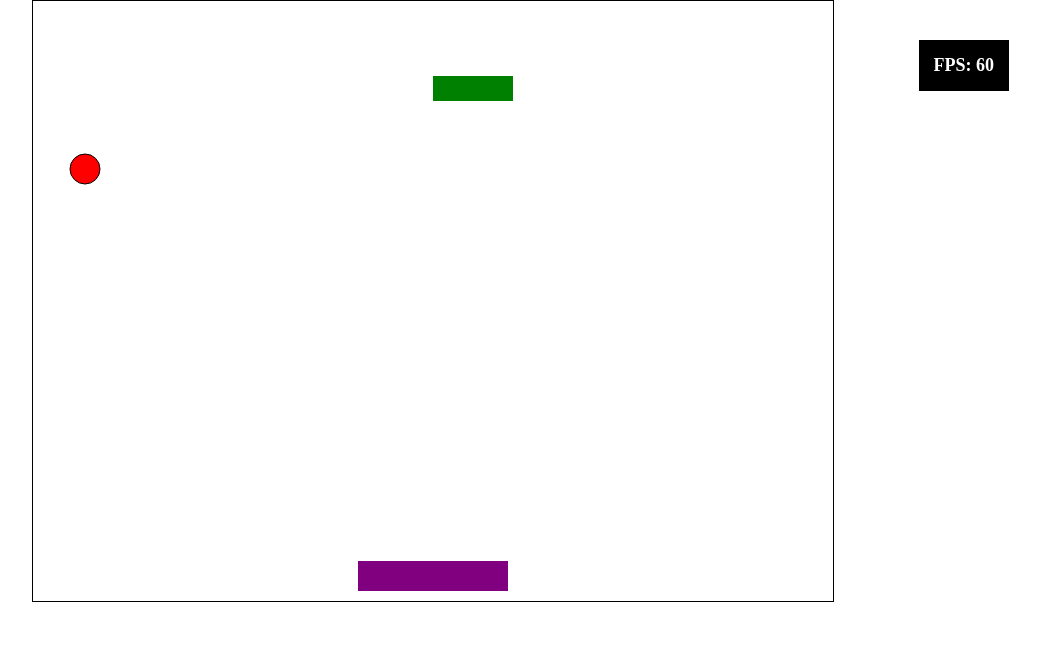
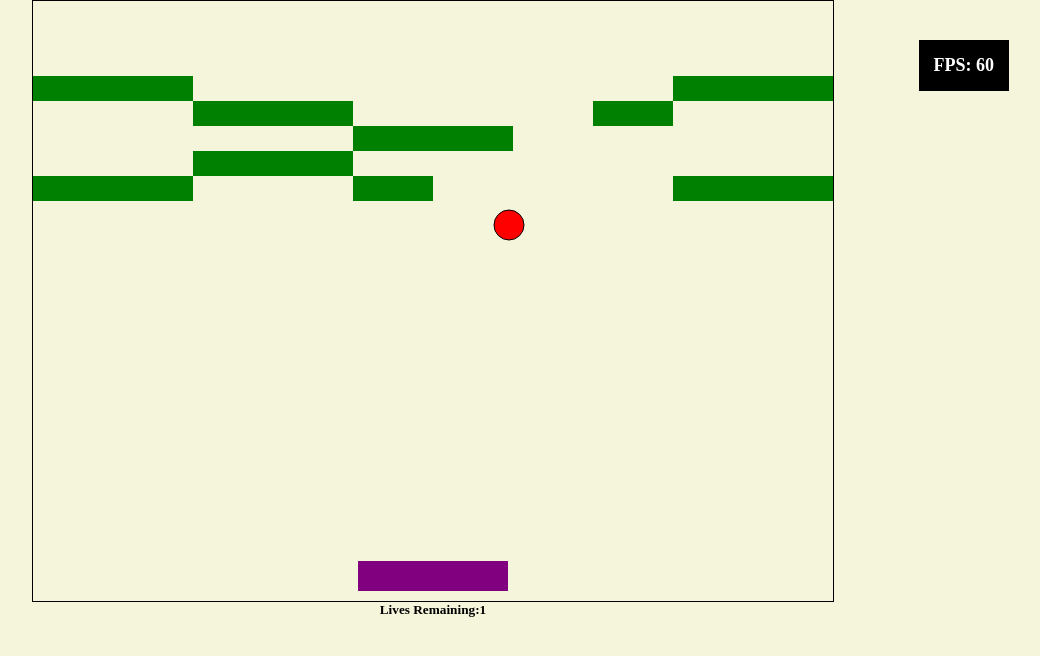
Before and after one commit to aishtiaq7/DX-ball-lite, a plain HTML site: page index.html in a window 1280 px wide. Shown: the whole page, without its empty margins (207-1247 px from the left). Drawn offline with Linux system fonts and the light colour scheme.

Commit message:
code clean up + 3 lives added + ReadMe updated

```diff
--- a/index.html
+++ b/index.html
@@ -6,7 +6,7 @@ https://codesandbox.io/s/z2pqr9620m?file=/src/paddle.js -->
 <head>
     <meta charset="UTF-8">
     <meta name="viewport" content="width=device-width, initial-scale=1.0">
-    <title>TITLE HER</title>
+    <title>DX-Ball-Lite</title>
 
     <link type="text/css" rel="stylesheet" href="./styles.css">
 </head>
@@ -21,6 +21,10 @@ https://codesandbox.io/s/z2pqr9620m?file=/src/paddle.js -->
         <h4>FPS: <span id="show-fps">23</span></h4>
     </div>
 
+    <div class="lives-Remaining">
+        <h5>Lives Remaining:<span id="livesRemaining">3</span></h5>
+    </div>
+
 </body>
     <script type="module" src="./src/script.js"></script>
 </html>
--- a/src/collision.js
+++ b/src/collision.js
@@ -35,11 +35,8 @@ function sideCollision(paddle,ball) {
 
         // console.log(`ball.x : ${ball.x}`);
         // console.log(`paddle.position.x : ${paddle.position.x}`);
-
         return true;
     }
-
-
 
 }
 function ballWithPaddleLeftSide(paddle,ball) {
--- a/src/game.js
+++ b/src/game.js
@@ -4,12 +4,14 @@ import InputHandler from  './input.js';
 import Brick from './brick.js';
 import * as Levels from './levels.js';
 
+const showLivesRemaining = document.getElementById("livesRemaining");
+
 const GAMESTATE = {
     NEWLEVEL:0,
     MENU:1,
     RUNNING:2, // done
     PAUSED:3,  //done
-    GAMEOVER:4,
+    GAMEOVER:4, //done
 }
 
 export default class Game{
@@ -23,12 +25,11 @@ export default class Game{
 
         this.currentLevelIndex = 0;
         this.levels = [ Levels.level1,Levels.level2,Levels.level3 ];
-        this.lives = 1;
+        this.lives = 3;
 
     }
 
     start(){
-
         this.gamestate = GAMESTATE.RUNNING;
 
         this.paddle = new Paddle(this);
@@ -36,12 +37,10 @@ export default class Game{
 
         new InputHandler(this.paddle, this);
 
-
         //BRICKS
         this.currentLevel = [];
 
         //LOADING LEVELS:
-
         this.levels[this.currentLevelIndex].map( (currentValue, index)=>{
             currentValue.filter( (filterValue,filterIndex) => {
                 if( filterValue == 1){
@@ -54,13 +53,9 @@ export default class Game{
                 }
             })
         });
-
-
     }
 
-
     loadNextLevel(){
-
         this.levels[this.currentLevelIndex].map( (currentValue, index)=>{
             currentValue.filter( (filterValue,filterIndex) => {
                 if( filterValue == 1){
@@ -84,6 +79,9 @@ export default class Game{
             this.gamestate =  GAMESTATE.GAMEOVER;
             return;
         }
+        if ( this.currentLevelIndex == this.levels.length){
+            console.log("Called");
+        }
 
         this.currentLevel.forEach(brick =>{
             brick.update(deltaTime);
@@ -100,7 +98,6 @@ export default class Game{
 
         this.paddle.update(deltaTime);
         this.ball.update(deltaTime);
-
     }
 
     draw(ctx){
@@ -119,9 +116,14 @@ export default class Game{
             this.writeTextOnScreen(`GAMEOVER! Press 'r' to Restart`, ctx);
         }
 
+        this.displayNumberOfLivesRemaining();
+
     }
 
+    displayNumberOfLivesRemaining(){
+        showLivesRemaining.innerText = this.lives;
 
+    }
 
     writeTextOnScreen(text,ctx){
         // this.writeTextOnScreen(this.gamestate, 'PAUSED GAME',ctx);
@@ -146,13 +148,11 @@ export default class Game{
     }
 
     restartGame(){
-        console.log('restartGame called');
+        // console.log('restartGame called');
         if(this.gamestate == GAMESTATE.GAMEOVER){
             this.gamestate = GAMESTATE.RUNNING;
             this.lives = 3;
-
             this.start();
-
         }
     }
 }
--- a/src/input.js
+++ b/src/input.js
@@ -18,7 +18,6 @@ export default class InputHandler{
                 case 37 ://left arrow
                     paddle.moveLeft();
                     break;
-
                 case 32: //Pause Toggle
                     game.togglePause();
                     break;
@@ -30,7 +29,6 @@ export default class InputHandler{
                     // console.log(`pressed:${event.key}`);
                     game.restartGame();
                     break;
-
                 default:
                     break;
             }
@@ -47,8 +45,6 @@ export default class InputHandler{
                     if(paddle.speed < 0)
                         paddle.stop();
                     break;
-
-
                 default:
                     break;
             }
--- a/src/levels.js
+++ b/src/levels.js
@@ -1,30 +1,23 @@
+export const level2= [
+   [ 1,0,1,0,1,0,1,0,1,0 ],
+   [ 0,1,0,1,0,1,0,1,0,1 ],
+   [ 1,0,1,0,1,0,1,0,1,0 ],
+   [ 0,1,0,1,0,1,0,1,0,1 ],
+   [ 1,0,1,0,1,0,1,0,1,0 ],
+];
+export const level3= [
+   [ 0,1,0,1,0,1,0,1,0,1 ],
+   [ 0,1,0,1,0,1,0,1,0,1 ],
+   [ 0,1,0,1,0,1,0,1,0,1 ],
+   [ 0,1,0,1,0,1,0,1,0,1 ],
+   [ 0,1,0,1,0,1,0,1,0,1 ],
+   [ 0,1,0,1,0,1,0,1,0,1 ],
+];
 export const level1= [
-   [ 0,0,0,0,0,1,0,0,0,0 ],
-   [ 0,0,0,0,0,0,0,0,0,0 ],
-   [ 0,0,0,0,0,0,0,0,0,0 ],
-   [ 0,0,0,0,0,0,0,0,0,0 ],
-   [ 0,0,0,0,0,0,0,0,0,0 ],
+   [ 1,1,0,0,0,0,0,0,1,1 ],
+   [ 0,0,1,1,0,0,1,1,0,0 ],
+   [ 0,0,0,0,1,1,0,0,0,0 ],
+   [ 0,0,1,1,0,0,1,1,0,0 ],
+   [ 1,1,0,0,1,1,0,0,1,1 ],
    [ 0,0,0,0,0,0,0,0,0,0 ],
 ];
-export const level2= [
-   [ 0,0,0,0,0,0,0,0,0,0 ],
-   [ 0,0,0,0,1,0,0,0,0,0 ],
-   [ 0,0,0,0,0,0,0,0,0,0 ],
-   [ 0,0,0,0,0,0,0,0,0,0 ],
-   [ 0,0,0,0,0,0,0,0,0,0 ],
-   [ 0,0,0,0,0,0,0,0,0,0 ],
-];
-export const level3= [
-   [ 0,0,0,0,0,0,0,0,0,0 ],
-   [ 0,0,0,0,0,0,0,0,1,1 ],
-   [ 0,0,0,0,0,0,0,0,0,0 ],
-   [ 0,0,0,0,0,0,0,0,0,0 ],
-   [ 0,0,0,0,0,0,0,0,0,0 ],
-   [ 0,0,0,0,0,0,0,0,0,0 ],
-];
-
-export function playingLevel( game){
-   console.log(`inside_ currentlevelIndex:${game.currentLevelIndex}`);
-   let level = `level${2}`;
-   return this.level;
-}
--- a/src/paddle.js
+++ b/src/paddle.js
@@ -6,7 +6,6 @@ export default class Paddle {
         this.game = game;
         this.GAMEWIDTH = game.GAMEWIDTH;
         this.GAMEHEIGHT = game.GAMEHEIGHT;
-
 
         //PADDLE dimensions
         this.width = 150;
@@ -17,7 +16,6 @@ export default class Paddle {
             x: this.GAMEWIDTH /2 - this.width/2,
             y: this.GAMEHEIGHT -this.height -10
         }
-
         this.maxSpeed = 7;
         this.speed = 0;
     }
@@ -27,8 +25,6 @@ export default class Paddle {
         ctx.fillRect(this.position.x, this.position.y, this.width, this.height);
 
         // console.log(`PADDLE - x:${this.position.x}, y:${this.position.y}`);
-
-
     }
 
     update(deltaTime){
@@ -36,14 +32,12 @@ export default class Paddle {
         if(!deltaTime) return ;
         this.position.x += this.speed;
 
-
         if(this.position.x < 0 ){ //paddle on left edge
             this.position.x = 0;
         }
         if( this.position.x > this.GAMEWIDTH - this.width ){ //paddle on right edge
             this.position.x = this.GAMEWIDTH - this.width;
         }
-
 
     }
 
--- a/styles.css
+++ b/styles.css
@@ -3,14 +3,14 @@
     margin: 0;
     box-sizing: border-box;
 }
+/*
+ :root{
 
-/* :root{
-
-}
+} */
 
 body{
-
-} */
+    background-color: beige;
+}
 .gameDiv{
     display: flex;
     justify-content: center;
@@ -33,3 +33,8 @@ body{
     background-color: rgb(0, 0, 0);
     color: white;
 }
+
+.lives-Remaining{
+    width: 100%;
+    text-align: center;
+}
```
Also changed, not shown: src/ball.js (+1 -11 lines), src/brick.js (+0 -7 lines), src/script.js (+1 -6 lines), 1 other file.
